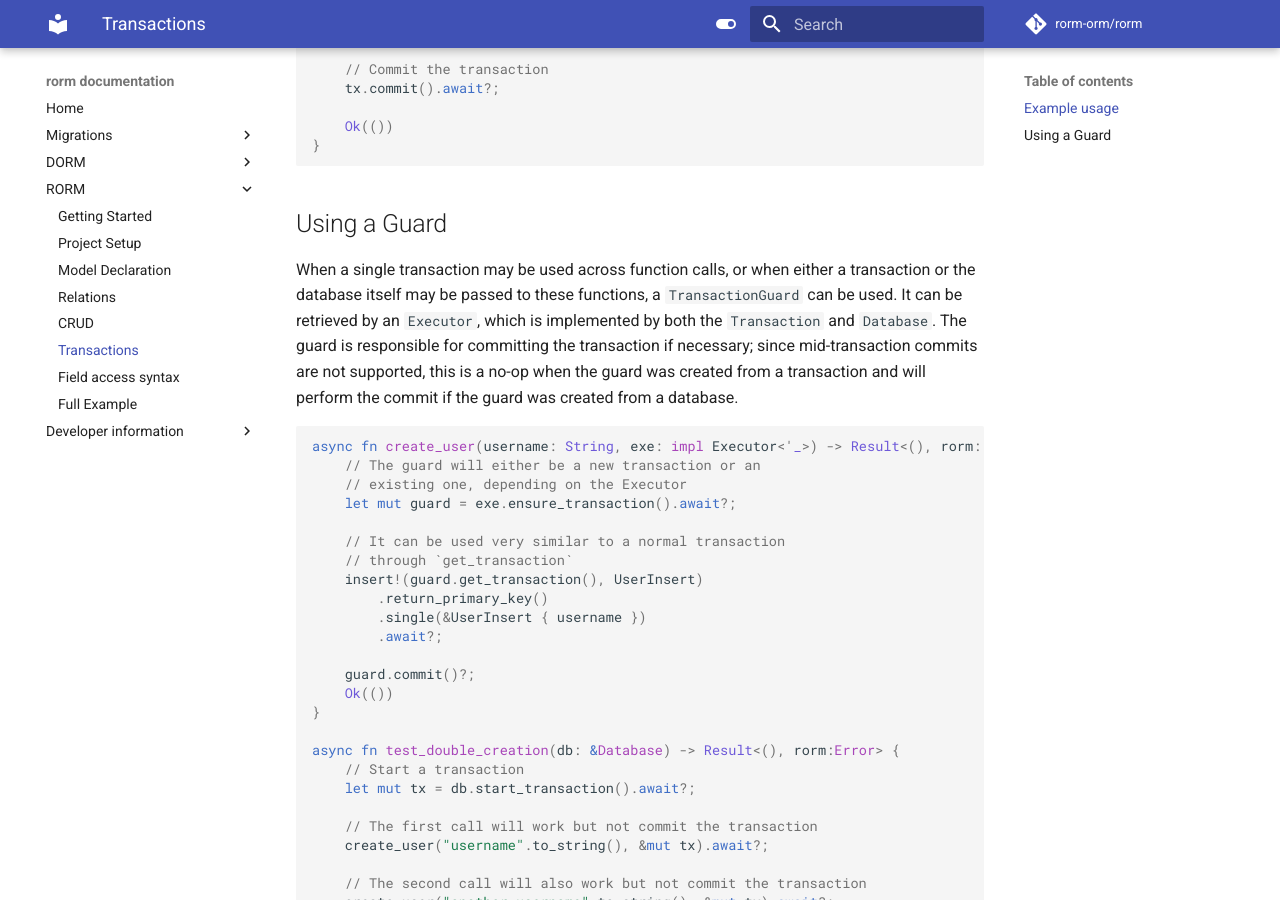
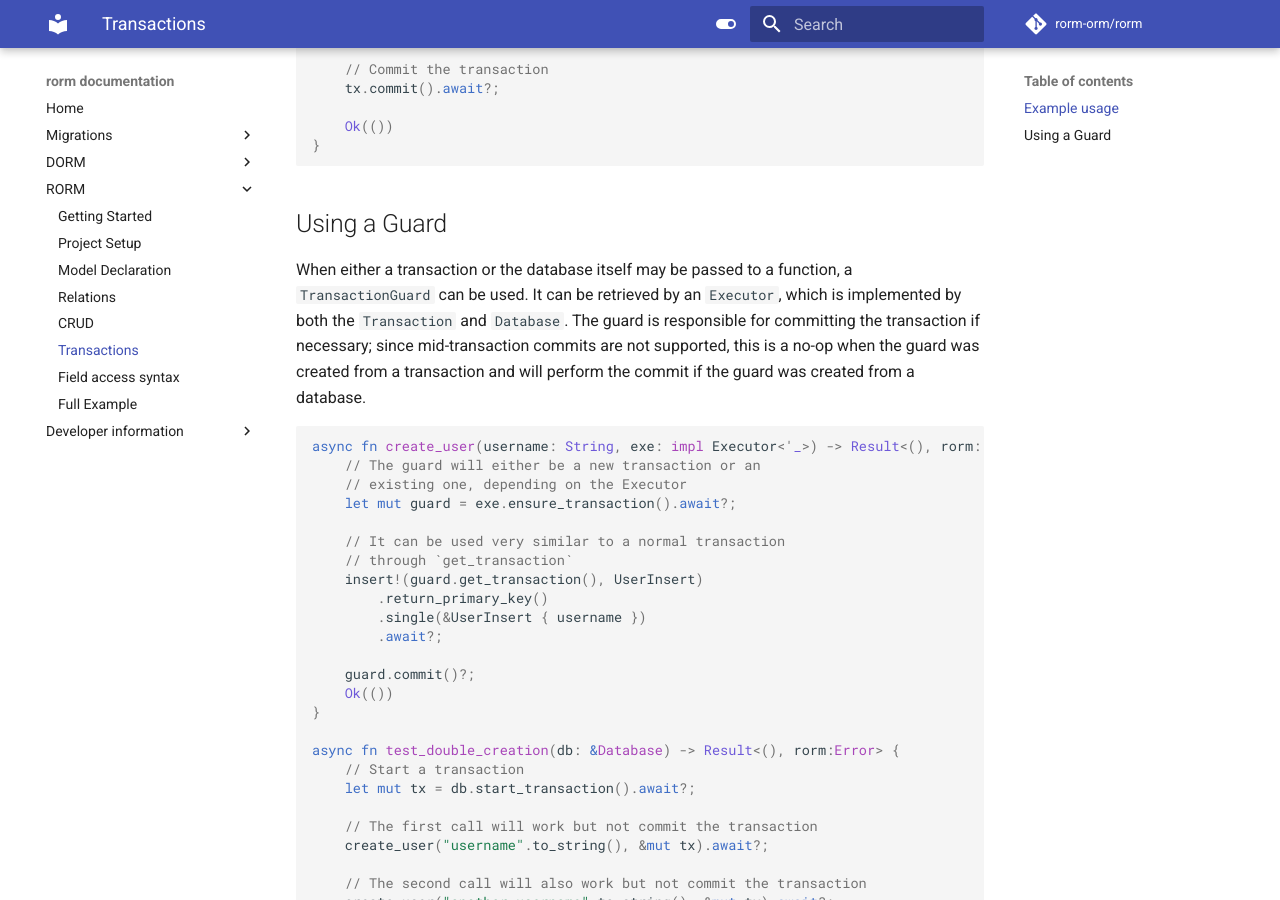
Before and after one commit to rorm-orm/docs, an MkDocs documentation site: the page built from docs/rorm/transactions.md, in a window 1280 px wide and 900 px high, scrolled down 1787 px. Built offline with MkDocs 1.6.1 and Material for MkDocs 9.7.7, drawn with Linux system fonts in a browser that asks for light colours; comment, search, counter and statistics services are not loaded.

Commit message:
Updated the guard description based on maintainer comments

```diff
--- a/docs/rorm/transactions.md
+++ b/docs/rorm/transactions.md
@@ -97,9 +97,8 @@ pub async fn create_user(
 
 ## Using a Guard
 
-When a single transaction may be used across function calls,
-or when either a transaction or the database itself may be passed to
-these functions, a `TransactionGuard` can be used. It can be
+When either a transaction or the database itself may be passed
+to a function, a `TransactionGuard` can be used. It can be
 retrieved by an `Executor`, which is implemented by both the
 `Transaction` and `Database`. The guard is responsible for
 committing the transaction if necessary; since mid-transaction
```
